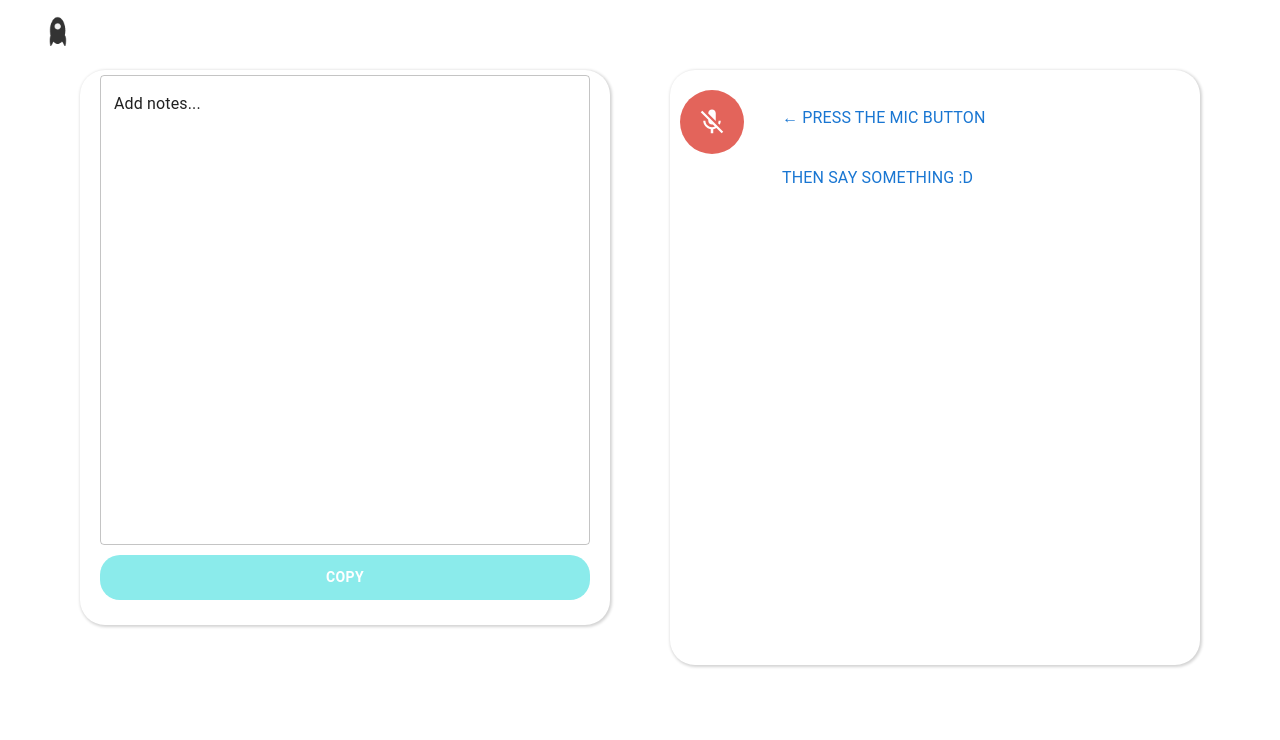
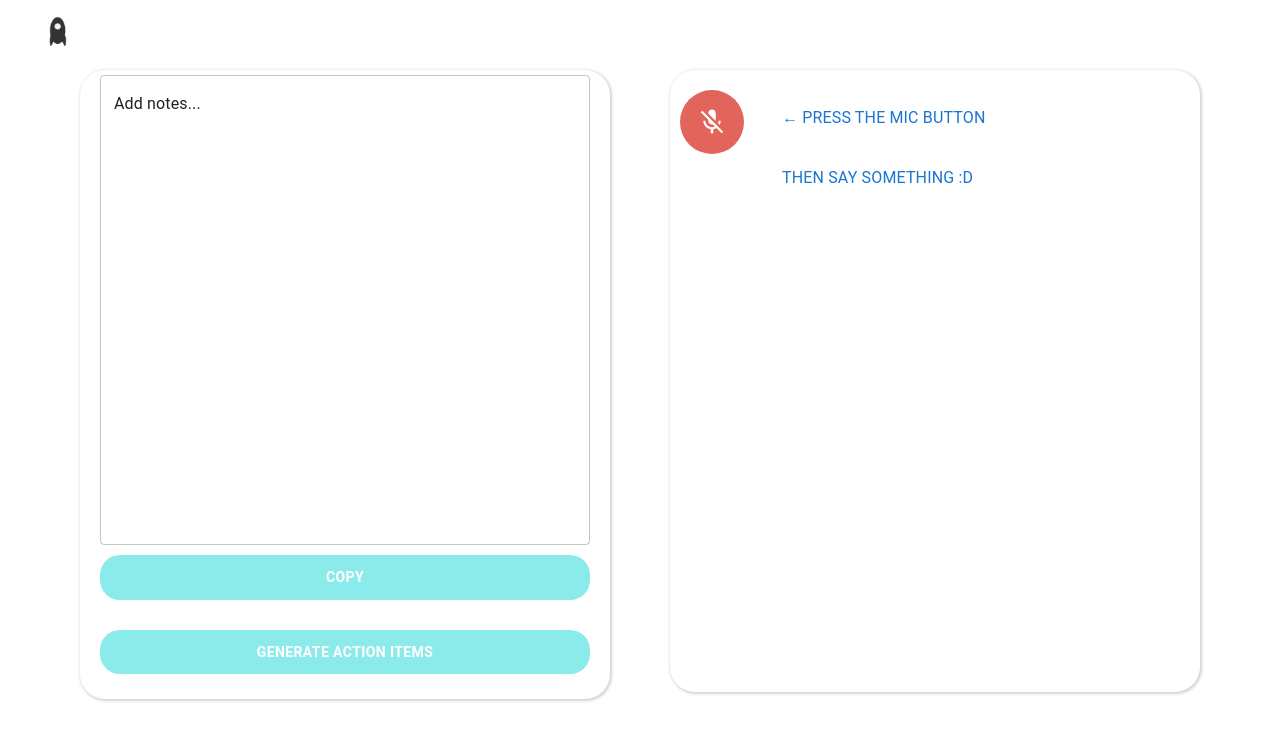
Before and after one commit to assembo/note-taker, a React (Create React App) app: page / in a window 1280 px wide. Shown: the top 740 px of the page. Built offline with nearby package versions, Linux system fonts and the light colour scheme.

Commit message:
add backend

```diff
--- a/package.json
+++ b/package.json
@@ -11,6 +11,7 @@
     "@testing-library/jest-dom": "^5.16.3",
     "@testing-library/react": "^12.1.4",
     "@testing-library/user-event": "^13.5.0",
+    "axios": "^0.26.1",
     "react": "^17.0.2",
     "react-copy-to-clipboard": "^5.0.4",
     "react-dom": "^17.0.2",
@@ -40,5 +41,6 @@
       "last 1 firefox version",
       "last 1 safari version"
     ]
-  }
+  },
+  "proxy": "http://127.0.0.1:5000"
 }
--- a/src/Main/Home.jsx
+++ b/src/Main/Home.jsx
@@ -1,6 +1,7 @@
 import React from "react";
 import Transcript from "../Transcripts/Transcripts";
 import NotePanel from "../NotePanel/NotePanel";
+import axios from 'axios';
 
 class Home extends React.Component {
   constructor(props) {
@@ -35,6 +36,19 @@ class Home extends React.Component {
                   note: `${this.state.note}\n${text}`
                 })
               }}
+              onClickGenerateButton={async ()=>{
+                const result = await axios.get("http://127.0.0.1:5000/todo", {
+                  params: {
+                    text: this.state.note,
+                  },
+                })
+                this.setState({
+                  note: `${this.state.note}\n\nAction items:\n$${result.data}`,
+                  copied: false,
+                })
+                // const result = await axios.get("http://django-tutorial-app.us-west-2.elasticbeanstalk.com")
+                console.log(`onClickGenerateButton`, result);
+              }}
             ></NotePanel>
           </div>
 
--- a/src/NotePanel/NotePanel.jsx
+++ b/src/NotePanel/NotePanel.jsx
@@ -59,6 +59,22 @@ class NotePanel extends React.Component {
               {this.state.copied ? "Copied!" : "Copy"}
             </Button>
         </CopyToClipboard>
+            <Button
+              onClick={this.props.onClickGenerateButton}
+              variant="contained"
+              style={{
+                borderRadius: 20,
+                fontWeight: "bold",
+                padding: 10,
+                marginBottom: 20,
+                marginTop:"10px",
+                background: ASSEMBO_COLORS.primary,
+                boxShadow:"none",
+              }}
+              fullWidth
+            >
+              {"Generate action items"}
+            </Button>
       </div>
     );
   }
--- a/src/Transcripts/Transcripts.js
+++ b/src/Transcripts/Transcripts.js
@@ -42,7 +42,7 @@ class Transcripts extends React.Component {
       ignoreOnend: false,
       startToRecord: true,
     });
-    this.recognition.lang = "en-US";
+    this.recognition.lang = 'en-US';
     this.recognition.start();
   }
 
@@ -50,7 +50,7 @@ class Transcripts extends React.Component {
     if ("webkitSpeechRecognition" in window) {
       this.recognition = new window.webkitSpeechRecognition();
       this.recognition.continuous = true;
-      this.recognition.interimResults = true;
+      this.recognition.interimResults = false;
       this.setState({
         voiceRecognitionAvailable: true
       })
--- /dev/null
+++ b/src/axios.js
@@ -0,0 +1,5 @@
+// import axios from "axios";
+
+// export default axios.create({
+//   baseURL: `http://localhost:5000`,
+// });
```
Also changed, not shown: 1 other file (tests, documents, lock files or other folders).
